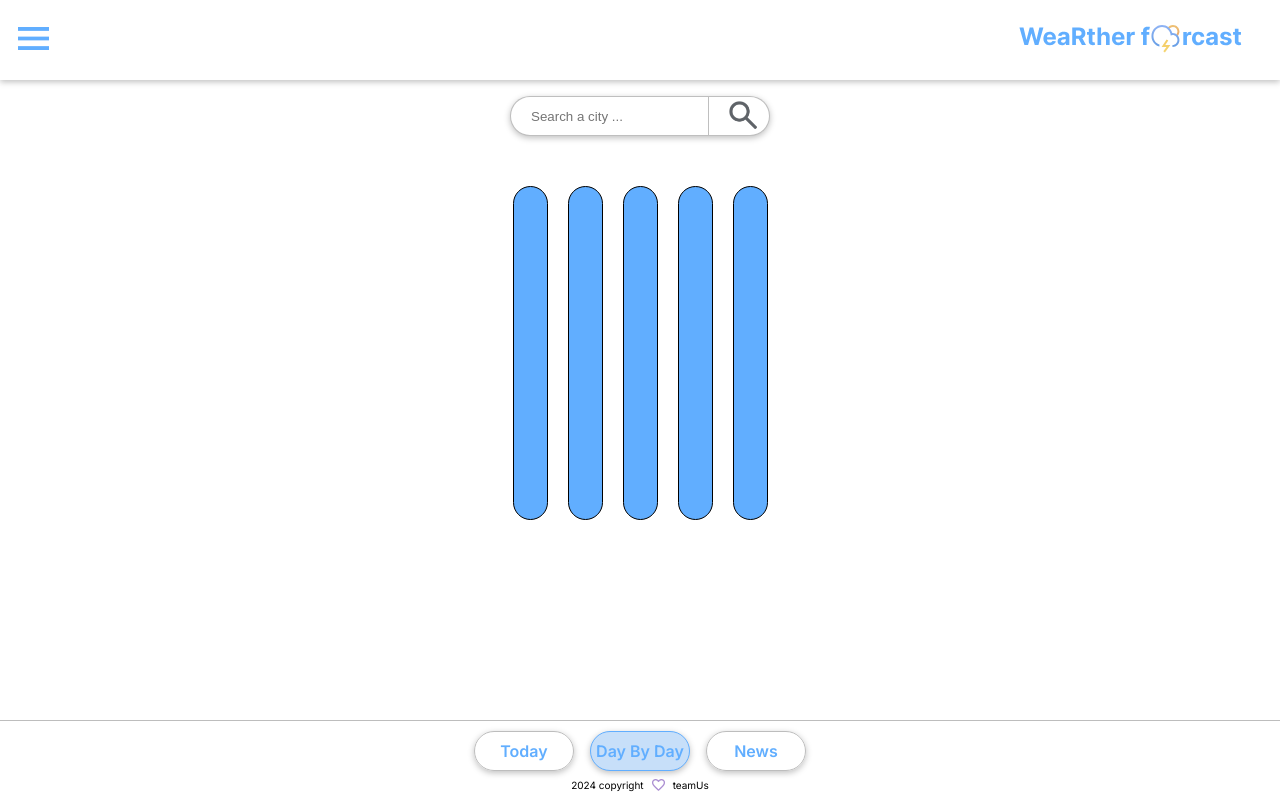
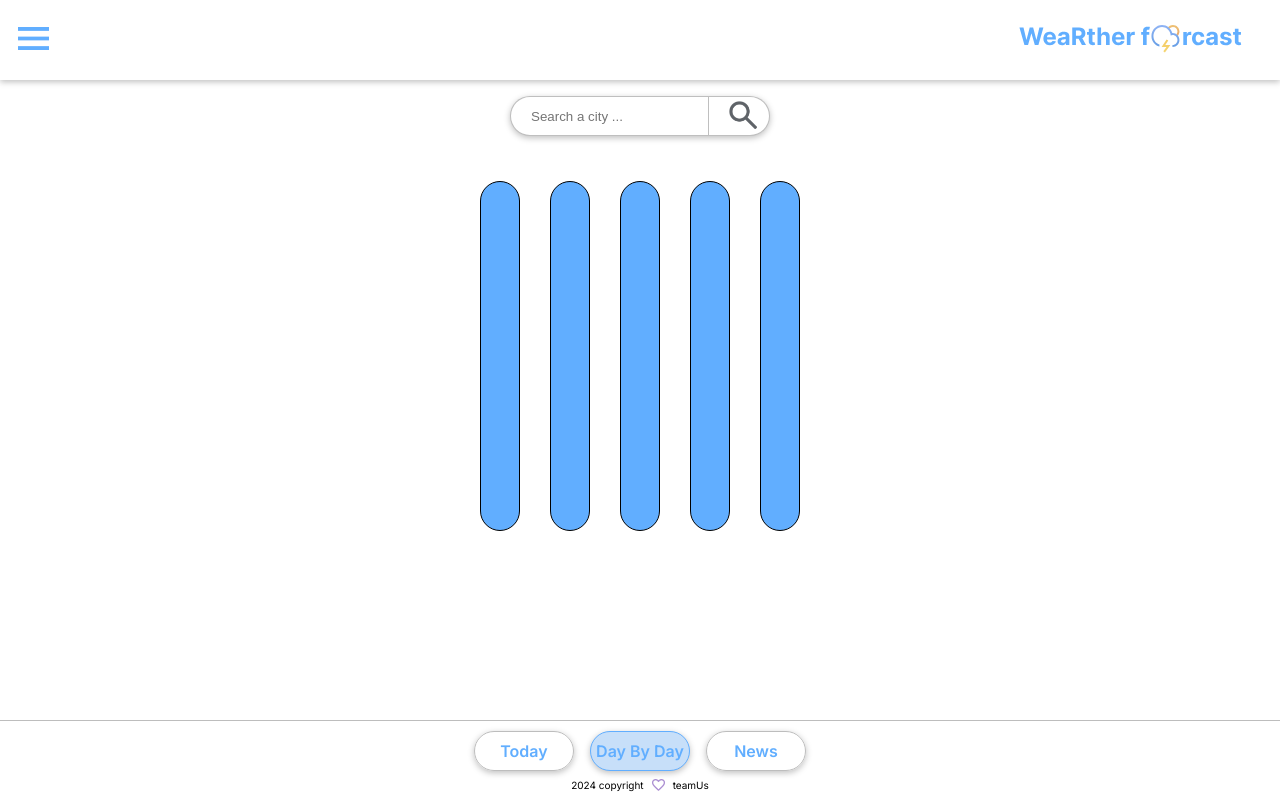
Before and after one commit to WildCodeSchool-2024-09/JS-Nantes-P2-WeartherForcast, a React (Vite) app in the folder client/: page /dayByDay in a window 1280 px wide. Built offline with nearby package versions, Linux system fonts and the light colour scheme; no server answers.

Commit message:
modification taille bloc jours de meteo en css

```diff
--- a/client/src/style/DayByDay.css
+++ b/client/src/style/DayByDay.css
@@ -1,16 +1,16 @@
 .rectangle {
   border: 1px solid #000000;
-  height: 334px;
-  width: 35px;
+  height: 350px;
+  width: 40px;
   background-color: #61aeff;
   display: flex;
   gap: 2px;
   border-radius: 20px;
   flex-direction: row;
-  margin: 10px;
+  margin: 15px;
 }
 
 .day {
   display: flex;
-  margin-top: 40px;
+  margin-top: 30px;
 }
```
